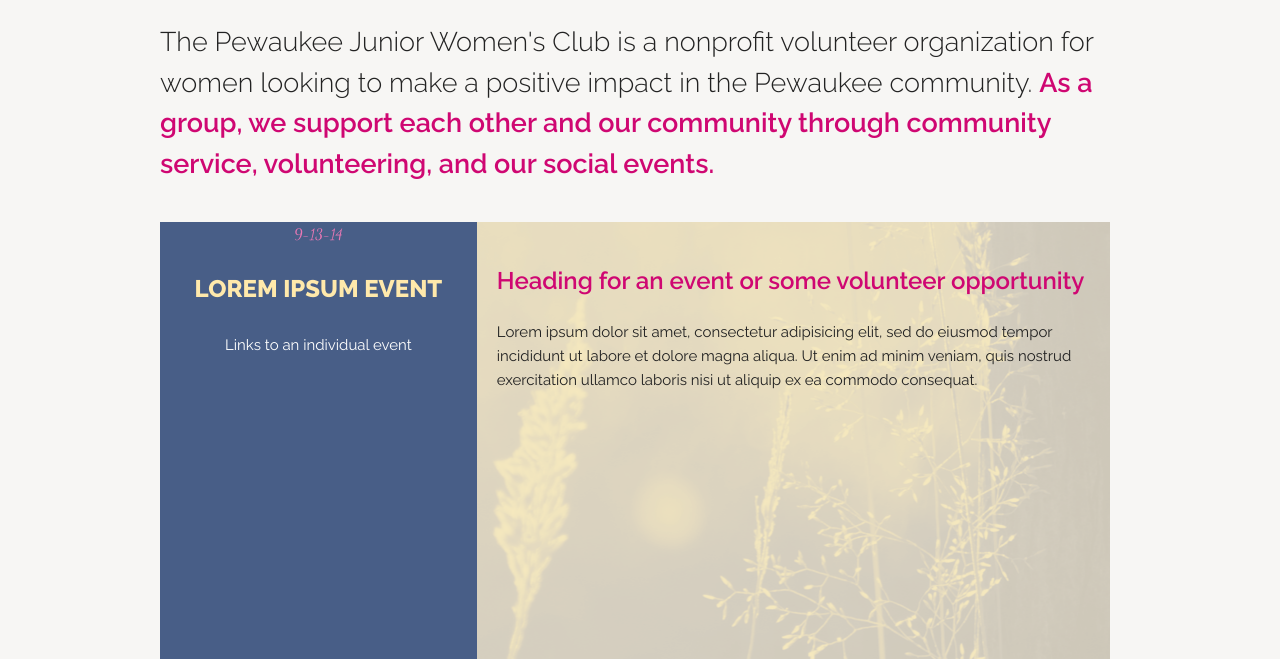
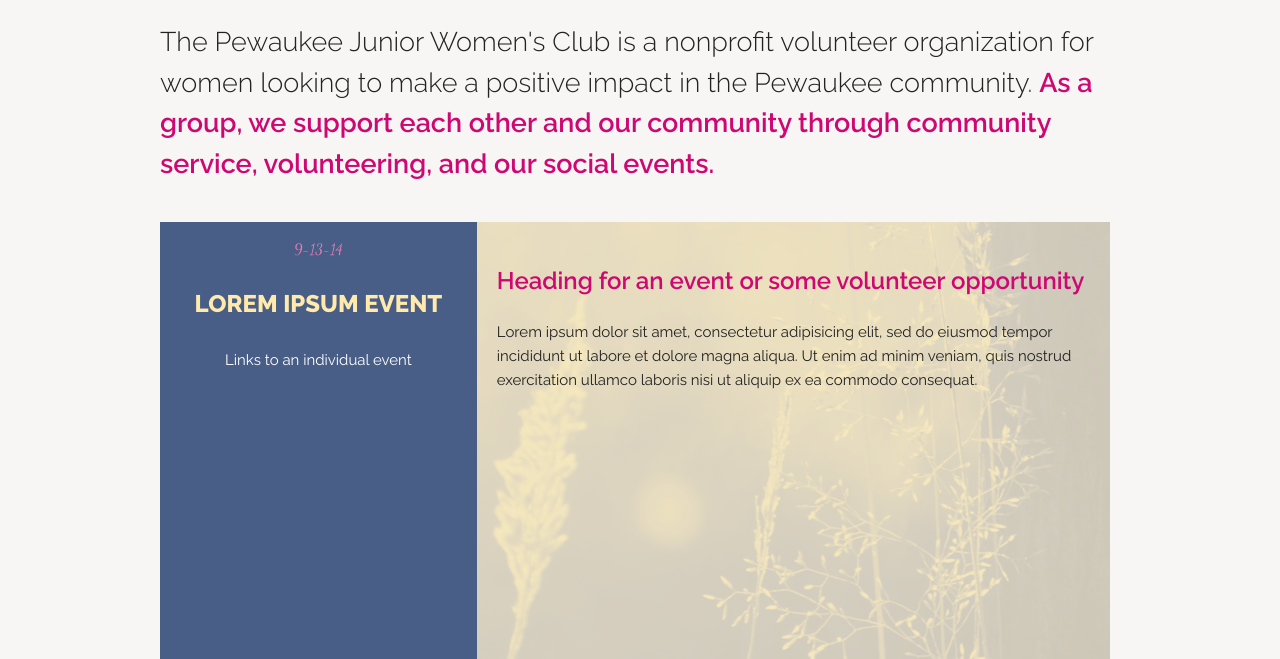
Before and after one commit to erinwilbur/pewaukee-womens-guild, a plain HTML site: page index.html in a window 1280 px wide. Shown: the part 152-811 px from the top of the page. Drawn offline with Linux system fonts and the light colour scheme; grey boxes are pictures that could not be loaded.

Commit message:
remove p margin in skeleton

```diff
--- a/css/skeleton.css
+++ b/css/skeleton.css
@@ -131,9 +131,6 @@ body {
 /* Typography
 –––––––––––––––––––––––––––––––––––––––––––––––––– */
 
-p {
-  margin-top: 0; }
-
 
 /* Code
 –––––––––––––––––––––––––––––––––––––––––––––––––– */
```
